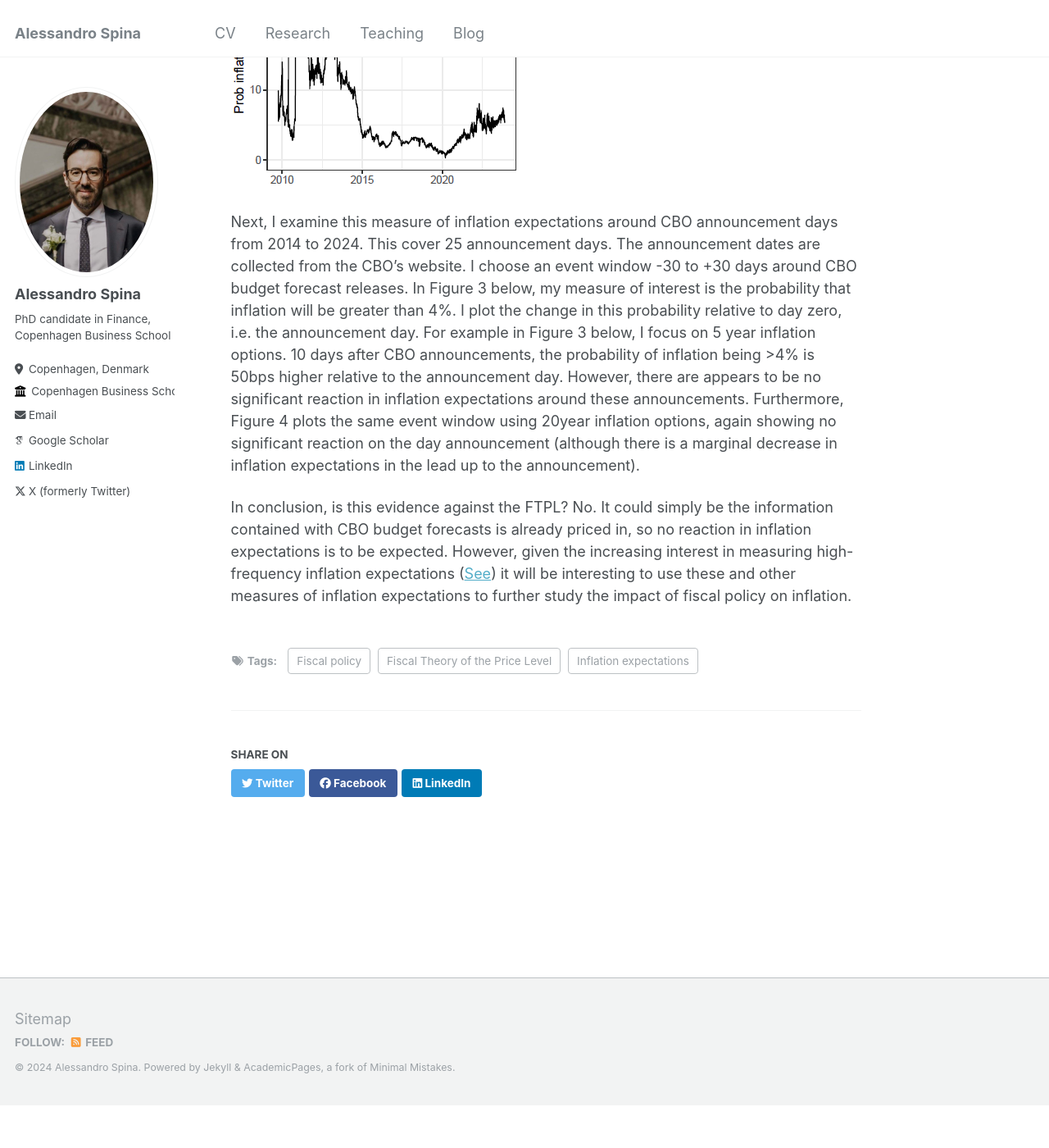
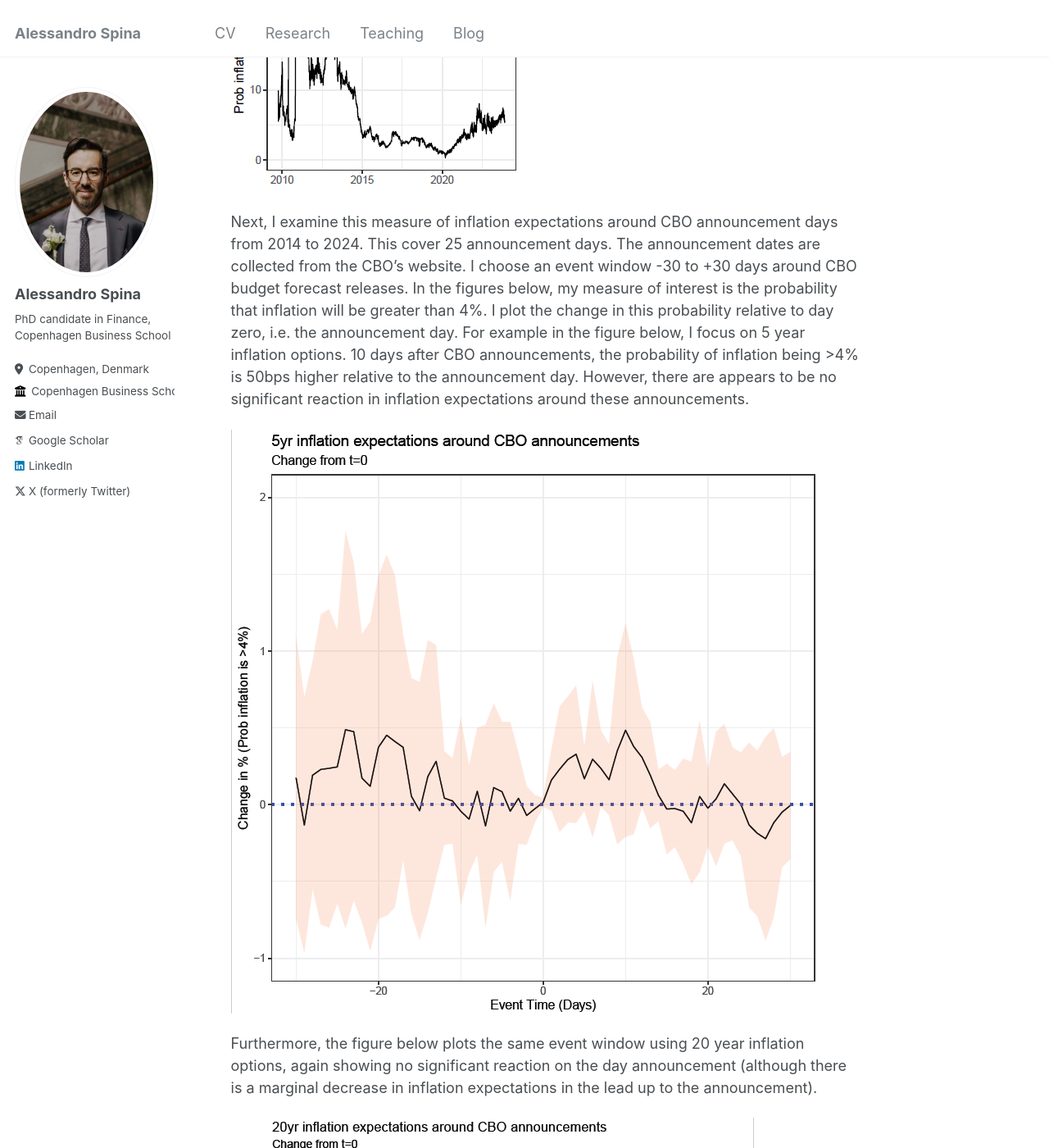
Before and after one commit to aspi6246/aspi6246.github.io, a Jekyll site: the page built from _posts/2024-07-02-blog-post-1.md, in a window 1280 px wide and 1400 px high, scrolled down 1277 px. Shown: the whole window at 82% size. Built offline with Jekyll 4.4.1, drawn with Linux system fonts in a browser that asks for light colours; some web fonts are replaced; before the commit the page ends 2624 px from its top, so only the background shows below that.

Commit message:
Update 2024-07-02-blog-post-1.md

```diff
--- a/_posts/2024-07-02-blog-post-1.md
+++ b/_posts/2024-07-02-blog-post-1.md
@@ -17,6 +17,12 @@ There are multiple ways to measure inflation expectations. Below I use a high-fr
 
 ![Alt text](/assets/images/blog_1_fig_1.PNG)
 
-Next, I examine this measure of inflation expectations around CBO announcement days from 2014 to 2024. This cover 25 announcement days. The announcement dates are collected from the CBO’s website. I choose an event window -30 to +30 days around CBO budget forecast releases. In Figure 3 below, my measure of interest is the probability that inflation will be greater than 4%.  I plot the change in this probability relative to day zero, i.e. the announcement day. For example in Figure 3 below, I focus on 5 year inflation options. 10 days after CBO announcements, the probability of inflation being >4% is 50bps higher relative to the announcement day. However, there are appears to be no significant reaction in inflation expectations around these announcements. Furthermore, Figure 4 plots the same event window using 20year inflation options, again showing no significant reaction on the day announcement (although there is a marginal decrease in inflation expectations in the lead up to the announcement).
+Next, I examine this measure of inflation expectations around CBO announcement days from 2014 to 2024. This cover 25 announcement days. The announcement dates are collected from the CBO’s website. I choose an event window -30 to +30 days around CBO budget forecast releases. In the figures below, my measure of interest is the probability that inflation will be greater than 4%.  I plot the change in this probability relative to day zero, i.e. the announcement day. For example in the figure below, I focus on 5 year inflation options. 10 days after CBO announcements, the probability of inflation being >4% is 50bps higher relative to the announcement day. However, there are appears to be no significant reaction in inflation expectations around these announcements.
+
+![Alt text](/assets/images/blog_1_fig_2.PNG)
+
+Furthermore, the figure below plots the same event window using 20 year inflation options, again showing no significant reaction on the day announcement (although there is a marginal decrease in inflation expectations in the lead up to the announcement).
+
+![Alt text](/assets/images/blog_1_fig_3.PNG)
 
 In conclusion, is this evidence against the FTPL? No. It could simply be the information contained with CBO budget forecasts is already priced in, so no reaction in inflation expectations is to be expected. However, given the increasing interest in measuring high-frequency inflation expectations ([See](https://www.stlouisfed.org/on-the-economy/2024/jul/exploring-tail-risks-inflation-expectations?utm_source=Federal+Reserve+Bank+of+St.+Louis+Publications&utm_campaign=d81c841373-BlogAlert&utm_medium=email&utm_term=0_c572dedae2-d81c841373-236932454)) it will be interesting to use these and other measures of inflation expectations to further study the impact of fiscal policy on inflation.
```
